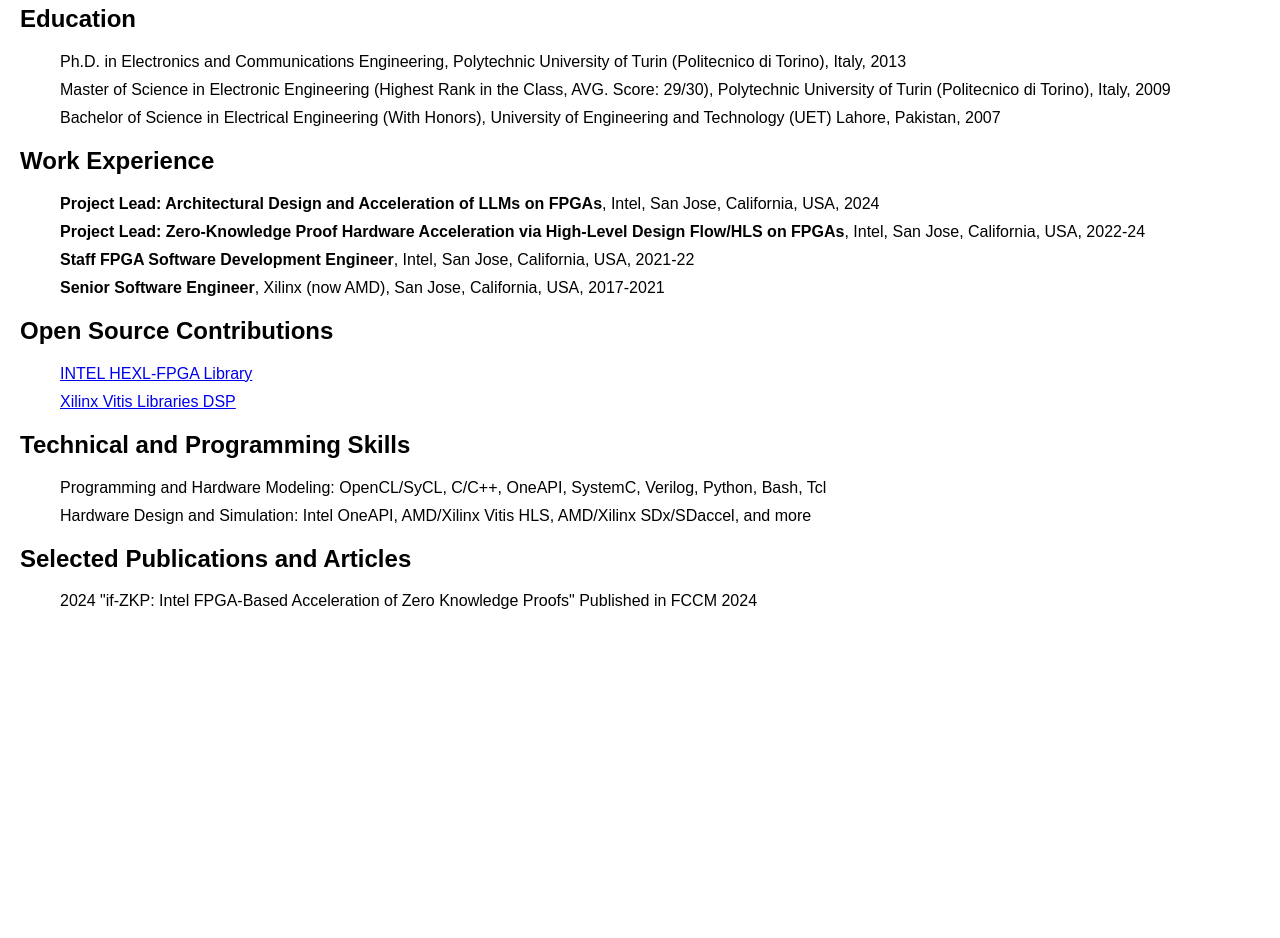
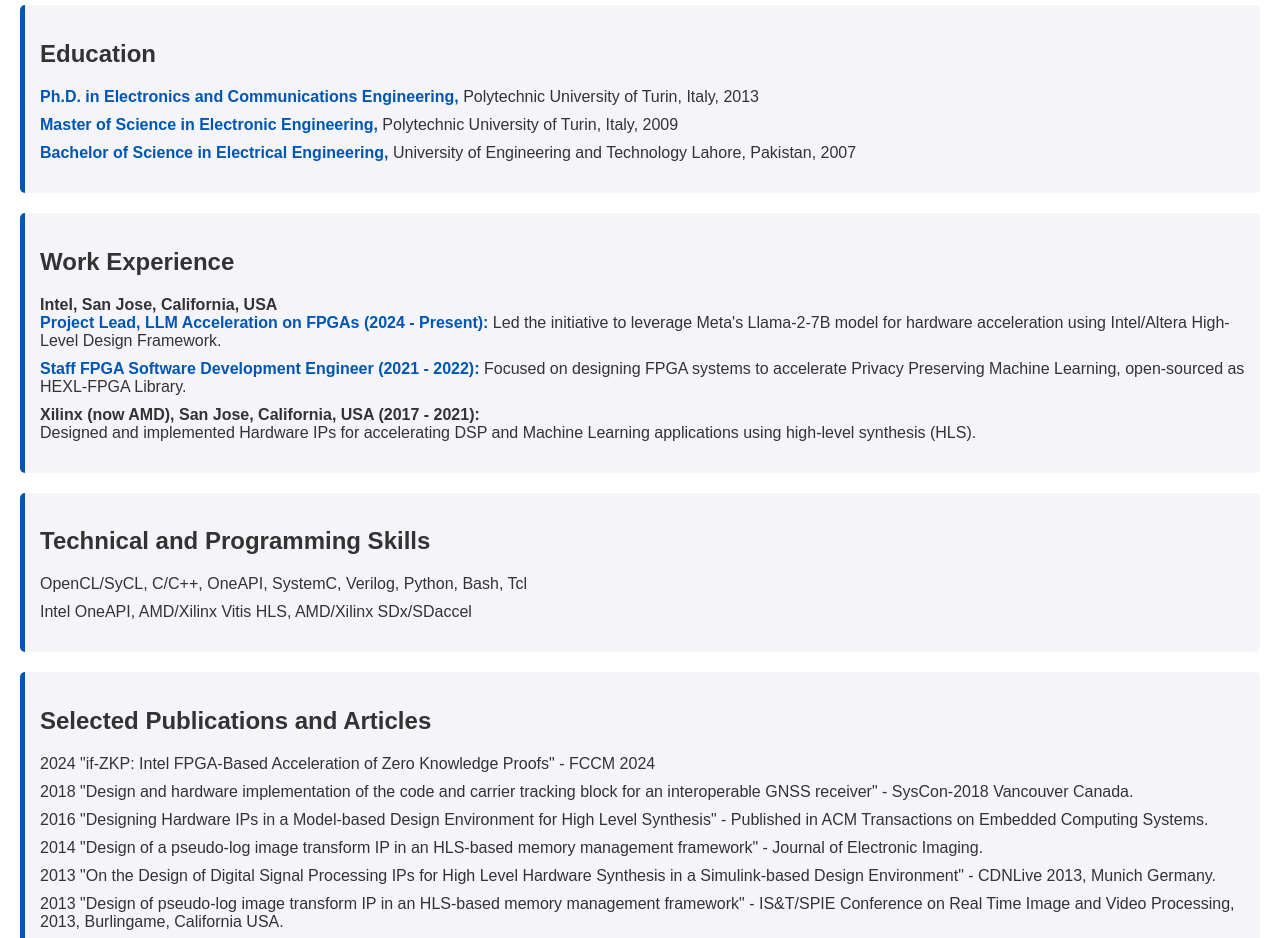
Before and after one commit to shazahmad/shazahmad.github.io, a plain HTML site: page index.html in a window 1280 px wide. Shown: the part 181-1119 px from the top of the page. Before the commit the page ends 811 px from the top, so only its background shows below. Drawn offline with Linux system fonts and the light colour scheme.

Commit message:
Update index.html

```diff
--- a/index.html
+++ b/index.html
@@ -4,63 +4,75 @@
     <meta charset="UTF-8">
     <meta name="viewport" content="width=device-width, initial-scale=1.0">
     <title>Shahzad Ahmad Butt, Ph.D. - CV</title>
-    <link href="https://cdnjs.cloudflare.com/ajax/libs/font-awesome/5.15.3/css/all.min.css" rel="stylesheet">
     <style>
-        body { font-family: Arial, sans-serif; margin: 20px; }
+        body { font-family: 'Arial', sans-serif; margin: 20px; color: #333; }
         header, section { margin-bottom: 20px; }
         header img { height: 150px; width: 150px; border-radius: 75px; }
-        ul { list-style-type: none; }
+        ul { list-style-type: none; padding: 0; }
         li { margin-bottom: 10px; }
+        a { color: #0645AD; text-decoration: none; }
+        a:hover { text-decoration: underline; }
+        header h1 { animation: slideIn 2s ease-out; }
+        section { background-color: #f4f4f9; padding: 15px; border-left: 5px solid #0056b3; border-radius: 5px; }
+        .highlight { color: #0056b3; font-weight: bold; }
+
+        @keyframes slideIn {
+            from { margin-left: 100%; width: 300% }
+            to { margin-left: 0%; width: 100%; }
+        }
     </style>
 </head>
 <body>
     <header>
         <h1>Shahzad Ahmad Butt, Ph.D.</h1>
         <p>Curriculum Vitae · 2024–2025 (Updated July, 2024)</p>
-        <!-- Placeholder for profile picture -->
         <img src="placeholder.jpg" alt="Shahzad Ahmad Butt">
-        <!-- LinkedIn profile link -->
-        <p><a href="https://www.linkedin.com/in/drsab/" target="_blank"><i class="fab fa-linkedin"></i> LinkedIn Profile</a></p>
+        <p><a href="https://www.linkedin.com/in/drsab/" target="_blank">LinkedIn Profile</a></p>
     </header>
     <section>
         <h2>Education</h2>
         <ul>
-            <li>Ph.D. in Electronics and Communications Engineering, Polytechnic University of Turin (Politecnico di Torino), Italy, 2013</li>
-            <li>Master of Science in Electronic Engineering (Highest Rank in the Class, AVG. Score: 29/30), Polytechnic University of Turin (Politecnico di Torino), Italy, 2009</li>
-            <li>Bachelor of Science in Electrical Engineering (With Honors), University of Engineering and Technology (UET) Lahore, Pakistan, 2007</li>
+            <li><span class="highlight">Ph.D. in Electronics and Communications Engineering,</span> Polytechnic University of Turin, Italy, 2013</li>
+            <li><span class="highlight">Master of Science in Electronic Engineering,</span> Polytechnic University of Turin, Italy, 2009</li>
+            <li><span class="highlight">Bachelor of Science in Electrical Engineering,</span> University of Engineering and Technology Lahore, Pakistan, 2007</li>
         </ul>
     </section>
     <section>
         <h2>Work Experience</h2>
         <ul>
-            <li><strong>Project Lead: Architectural Design and Acceleration of LLMs on FPGAs</strong>, Intel, San Jose, California, USA, 2024</li>
-            <li><strong>Project Lead: Zero-Knowledge Proof Hardware Acceleration via High-Level Design Flow/HLS on FPGAs</strong>, Intel, San Jose, California, USA, 2022-24</li>
-            <li><strong>Staff FPGA Software Development Engineer</strong>, Intel, San Jose, California, USA, 2021-22</li>
-            <li><strong>Senior Software Engineer</strong>, Xilinx (now AMD), San Jose, California, USA, 2017-2021</li>
+            <li><strong>Intel, San Jose, California, USA</strong>
+                <ul>
+                    <li><span class="highlight">Project Lead, LLM Acceleration on FPGAs (2024 - Present):</span> Led the initiative to leverage Meta's Llama-2-7B model for hardware acceleration using Intel/Altera High-Level Design Framework.</li>
+                    <li><span class="highlight">Staff FPGA Software Development Engineer (2021 - 2022):</span> Focused on designing FPGA systems to accelerate Privacy Preserving Machine Learning, open-sourced as HEXL-FPGA Library.</li>
+                </ul>
+            </li>
+            <li><strong>Xilinx (now AMD), San Jose, California, USA (2017 - 2021):</strong>
+                <ul>
+                    <li>Designed and implemented Hardware IPs for accelerating DSP and Machine Learning applications using high-level synthesis (HLS).</li>
+                </ul>
+            </li>
             <!-- More experiences can be added here -->
-        </ul>
-    </section>
-    <section>
-        <h2>Open Source Contributions</h2>
-        <ul>
-            <li><a href="https://github.com/intel/hexl-fpga" target="_blank">INTEL HEXL-FPGA Library</a></li>
-            <li><a href="https://github.com/Xilinx/Vitis_Libraries/tree/master/dsp" target="_blank">Xilinx Vitis Libraries DSP</a></li>
-            <!-- More contributions can be added here -->
         </ul>
     </section>
     <section>
         <h2>Technical and Programming Skills</h2>
         <ul>
-            <li>Programming and Hardware Modeling: OpenCL/SyCL, C/C++, OneAPI, SystemC, Verilog, Python, Bash, Tcl</li>
-            <li>Hardware Design and Simulation: Intel OneAPI, AMD/Xilinx Vitis HLS, AMD/Xilinx SDx/SDaccel, and more</li>
+            <li>OpenCL/SyCL, C/C++, OneAPI, SystemC, Verilog, Python, Bash, Tcl</li>
+            <li>Intel OneAPI, AMD/Xilinx Vitis HLS, AMD/Xilinx SDx/SDaccel</li>
             <!-- More skills can be listed here -->
         </ul>
     </section>
     <section>
         <h2>Selected Publications and Articles</h2>
         <ul>
-            <li>2024 "if-ZKP: Intel FPGA-Based Acceleration of Zero Knowledge Proofs" Published in FCCM 2024</li>
-            <!-- More publications can be added here -->
+            <li>2024 "if-ZKP: Intel FPGA-Based Acceleration of Zero Knowledge Proofs" - FCCM 2024</li>
+            <li>2018 "Design and hardware implementation of the code and carrier tracking block for an interoperable GNSS receiver" - SysCon-2018 Vancouver Canada.</li>
+            <li>2016 "Designing Hardware IPs in a Model-based Design Environment for High Level Synthesis" - Published in ACM Transactions on Embedded Computing Systems.</li>
+            <li>2014 "Design of a pseudo-log image transform IP in an HLS-based memory management framework" - Journal of Electronic Imaging.</li>
+            <li>2013 "On the Design of Digital Signal Processing IPs for High Level Hardware Synthesis in a Simulink-based Design Environment" - CDNLive 2013, Munich Germany.</li>
+            <li>2013 "Design of pseudo-log image transform IP in an HLS-based memory management framework" - IS&T/SPIE Conference on Real Time Image and Video Processing, 2013, Burlingame, California USA.</li>
+            <li>2012 "Design Space Exploration and Synthesis for Digital Signal Processing Algorithms from Simulink Models" - International Design and Test Symposium, Doha Qatar 2012.</li>
+            <li>2012 "Designing Parameterized Signal Processing IPs for High Level Synthesis in a Model Based Design Environment" - Embedded Systems Week Codes+ISSS Conference 2012, Tampere Finland.</li>
         </ul>
     </section>
 </body>
```
